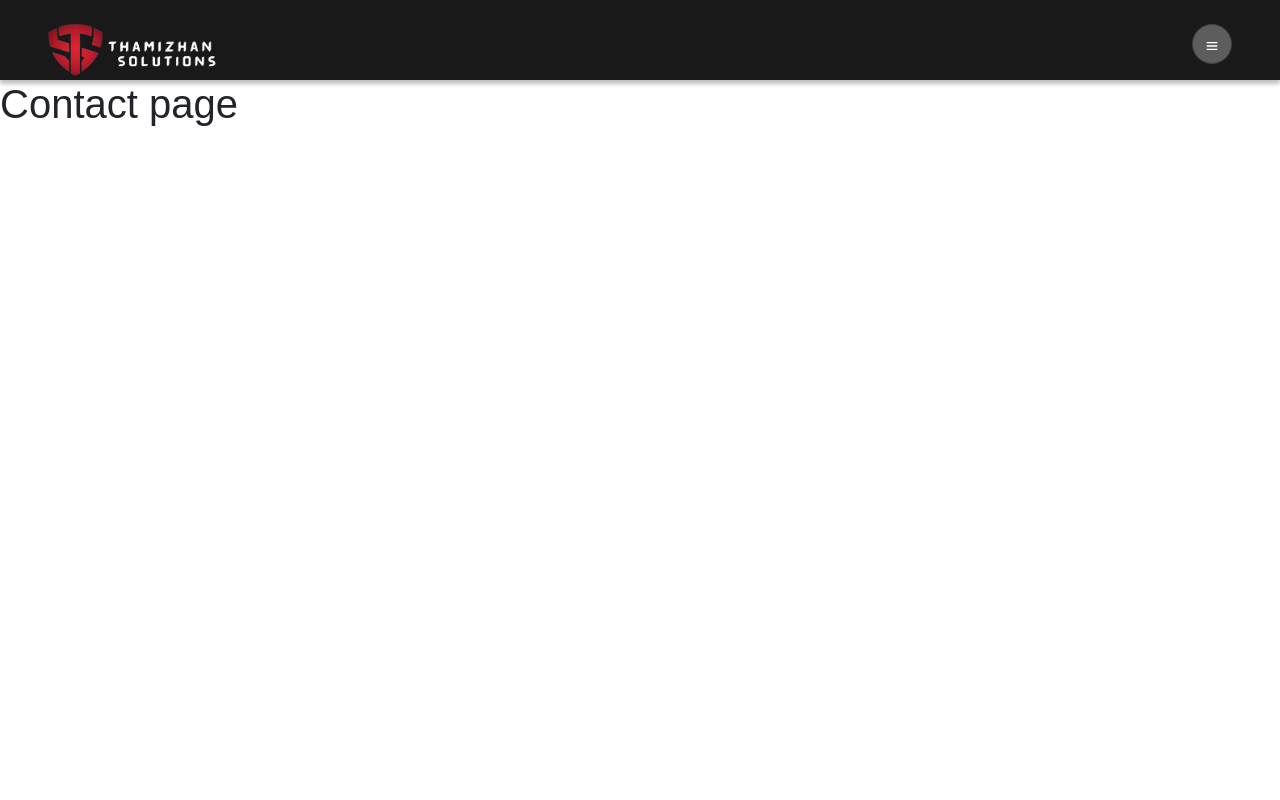
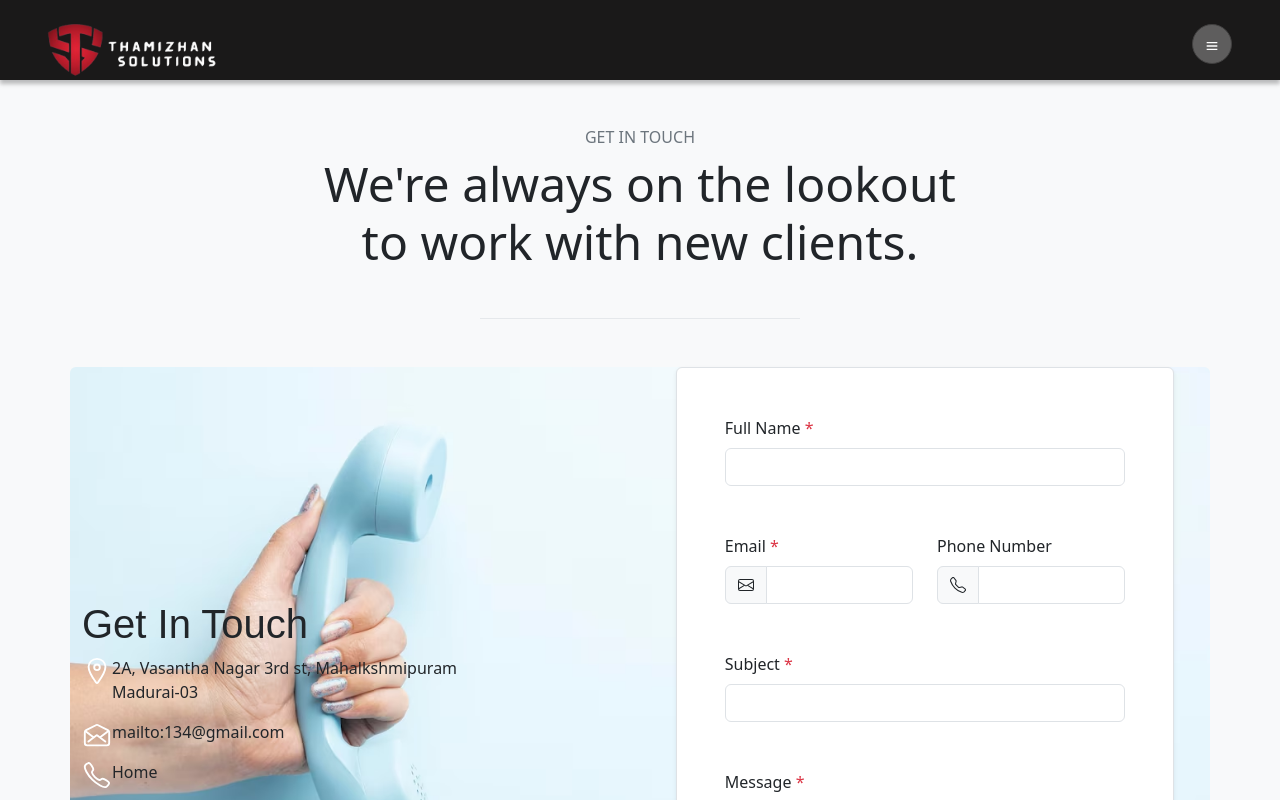
Before and after one commit to Murugaganeshan/Officesite, a React (Create React App) app: page /contactus in a window 1280 px wide. Shown: the top 800 px of the page. Built offline with nearby package versions, Linux system fonts and the light colour scheme.

Commit message:
aboutPage

```diff
--- a/src/Components/Contact.jsx
+++ b/src/Components/Contact.jsx
@@ -1,8 +1,143 @@
-let Contact=()=>{
-    return(
+import React, { useState } from 'react';
+import contactUs from "./Assest/connect.jpg";
+import style from "./contact.module.css"
+import { FaMapMarkerAlt,FaPhone, FaEnvelope, FaClock } from 'react-icons/fa';
+import { IoLocationOutline } from "react-icons/io5";
+import { IoMailOpenOutline } from "react-icons/io5";
+import { IoCallOutline } from "react-icons/io5";
+
+let Contact = () => {
+    const [formData, setFormData] = useState({
+        fullname: '',
+        email: '',
+        phone: '',
+        subject: '',
+        message: ''
+    });
+
+    const handleChange = (e) => {
+        const { name, value } = e.target;
+        setFormData({
+            ...formData,
+            [name]: value
+        });
+    };
+
+    const handleSubmit = (e) => {
+        e.preventDefault();
+        console.log(formData);
+        setFormData({
+            fullname: '',
+            email: '',
+            phone: '',
+            subject: '',
+            message: ''
+        });
+    };
+
+    return (
         <div>
-            <h1>Contact page</h1>
+            <section className="bg-light py-3 py-md-5">
+                <div className="container">
+                    <div className="row justify-content-md-center">
+                        <div className="col-12 col-md-10 col-lg-8 col-xl-7 col-xxl-6">
+                            <h3 className="fs-6 text-secondary mb-2 text-uppercase text-center">Get in Touch</h3>
+                            <h2 className="display-5 mb-4 mb-md-5 text-center">We're always on the lookout to work with new clients.</h2>
+                            <hr className="w-50 mx-auto mb-5 mb-xl-9 border-dark-subtle"/>
+                        </div>
+                    </div>
+                </div>
+
+                <div className="container rounded col-sm-12" style={{ backgroundImage: `url(${contactUs})`,  backgroundSize: 'cover', backgroundPosition: 'center' }}>
+                    <div className="row gy-3 gy-md-4 gy-lg-0 align-items-xl-center">
+                        <div className="col-12 col-lg-6">
+
+<div className="col footer-col">
+                    <h1> Get In Touch </h1>
+                    <div className={style.Address}>
+                        <div>
+                        <IoLocationOutline style={{fontSize:"30px",color:"white" }}/>
+                        </div>
+                        <p style={{textAlign:'start'}}> 2A, Vasantha Nagar 3rd st,
+                        Mahalkshmipuram <br></br> Madurai-03
+                            </p>
+                    </div>
+                    <div className={style.mail}>
+                        <div>
+                        <IoMailOpenOutline style={{fontSize:"30px",color:"white" }}/>
+                        </div>
+                        <p style={{textAlign:'start'}}> mailto:134@gmail.com
+
+                            </p>
+                    </div>
+                    <div className={style.mail}>
+                        <div>
+                        <IoCallOutline  style={{fontSize:"30px", color:"white" }}/>
+                        </div>
+                        <p style={{textAlign:'start'}}> Home
+
+                            </p>
+                    </div>
+                </div>
+
+
+                        </div>
+                        <div className="col-12 col-lg-6">
+                            <div className="row justify-content-xl-center">
+                                <div className={`col-12 col-xl-11 col-sm-12${style.form}`}>
+                                    <div className="bg-white border rounded shadow-sm overflow-hidden">
+                                        <form onSubmit={handleSubmit}>
+                                            <div className="row gy-4 gy-xl-5 p-4 p-xl-5">
+                                                <div className="col-12">
+                                                    <label htmlFor="fullname" className="form-label">Full Name <span className="text-danger">*</span></label>
+                                                    <input type="text" className="form-control" id="fullname" name="fullname" value={formData.fullname} onChange={handleChange} required/>
+                                                </div>
+                                                <div className="col-12 col-md-6">
+                                                    <label htmlFor="email" className="form-label">Email <span className="text-danger">*</span></label>
+                                                    <div className="input-group">
+                                                        <span className="input-group-text">
+                                                            <svg xmlns="http://www.w3.org/2000/svg" width="16" height="16" fill="currentColor" className="bi bi-envelope" viewBox="0 0 16 16">
+                                                                <path d="M0 4a2 2 0 0 1 2-2h12a2 2 0 0 1 2 2v8a2 2 0 0 1-2 2H2a2 2 0 0 1-2-2V4Zm2-1a1 1 0 0 0-1 1v.217l7 4.2 7-4.2V4a1 1 0 0 0-1-1H2Zm13 2.383-4.708 2.825L15 11.105V5.383Zm-.034 6.876-5.64-3.471L8 9.583l-1.326-.795-5.64 3.47A1 1 0 0 0 2 13h12a1 1 0 0 0 .966-.741ZM1 11.105l4.708-2.897L1 5.383v5.722Z" />
+                                                            </svg>
+                                                        </span>
+                                                        <input type="email" className="form-control" id="email" name="email" value={formData.email} onChange={handleChange} required/>
+                                                    </div>
+                                                </div>
+                                                <div className="col-12 col-md-6">
+                                                    <label htmlFor="phone" className="form-label">Phone Number</label>
+                                                    <div className="input-group">
+                                                        <span className="input-group-text">
+                                                            <svg xmlns="http://www.w3.org/2000/svg" width="16" height="16" fill="currentColor" className="bi bi-telephone" viewBox="0 0 16 16">
+                                                                <path d="M3.654 1.328a.678.678 0 0 0-1.015-.063L1.605 2.3c-.483.484-.661 1.169-.45 1.77a17.568 17.568 0 0 0 4.168 6.608 17.569 17.569 0 0 0 6.608 4.168c.601.211 1.286.033 1.77-.45l1.034-1.034a.678.678 0 0 0-.063-1.015l-2.307-1.794a.678.678 0 0 0-.58-.122l-2.19.547a1.745 1.745 0 0 1-1.657-.459L5.482 8.062a1.745 1.745 0 0 1-.46-1.657l.548-2.19a.678.678 0 0 0-.122-.58L3.654 1.328zM1.884.511a1.745 1.745 0 0 1 2.612.163L6.29 2.98c.329.423.445.974.315 1.494l-.547 2.19a.678.678 0 0 0 .178.643l2.457 2.457a.678.678 0 0 0 .644.178l2.189-.547a1.745 1.745 0 0 1 1.494.315l2.306 1.794c.829.645.905 1.87.163 2.611l-1.034 1.034c-.74.74-1.846 1.065-2.877.702a18.634 18.634 0 0 1-7.01-4.42 18.634 18.634 0 0 1-4.42-7.009c-.362-1.03-.037-2.137.703-2.877L1.885.511z" />
+                                                            </svg>
+                                                        </span>
+                                                        <input type="tel" className="form-control" id="phone" name="phone" value={formData.phone} onChange={handleChange}/>
+                                                    </div>
+                                                </div>
+                                                <div className="col-12">
+                                                    <label htmlFor="subject" className="form-label">Subject <span className="text-danger">*</span></label>
+                                                    <input type="text" className="form-control" id="subject" name="subject" value={formData.subject} onChange={handleChange} required/>
+                                                </div>
+                                                <div className="col-12">
+                                                    <label htmlFor="message" className="form-label">Message <span className="text-danger">*</span></label>
+                                                    <textarea className="form-control" id="message" name="message" rows="3" value={formData.message} onChange={handleChange} required></textarea>
+                                                </div>
+                                                <div className="col-12">
+                                                    <div className="d-grid">
+                                                        <button className={`btn btn-primary btn-lg ${style.but}`} type="submit">Send Message</button>
+                                                    </div>
+                                                </div>
+                                            </div>
+                                        </form>
+                                    </div>
+                                </div>
+                            </div>
+                        </div>
+                    </div>
+                </div>
+            </section>
         </div>
-    )
-}
-export default Contact
+    );
+};
+
+export default Contact;
--- /dev/null
+++ b/src/Components/contact.module.css
@@ -0,0 +1,9 @@
+.form{
+    margin-left: 79px;
+}
+.but{
+    background-color: #793ea5;
+}
+.Address,.mail{
+    display: flex;
+}
```
Also changed, not shown: src/Components/Assest/connect.jpg (added), src/Components/Assest/contactUs.jpg (added).
